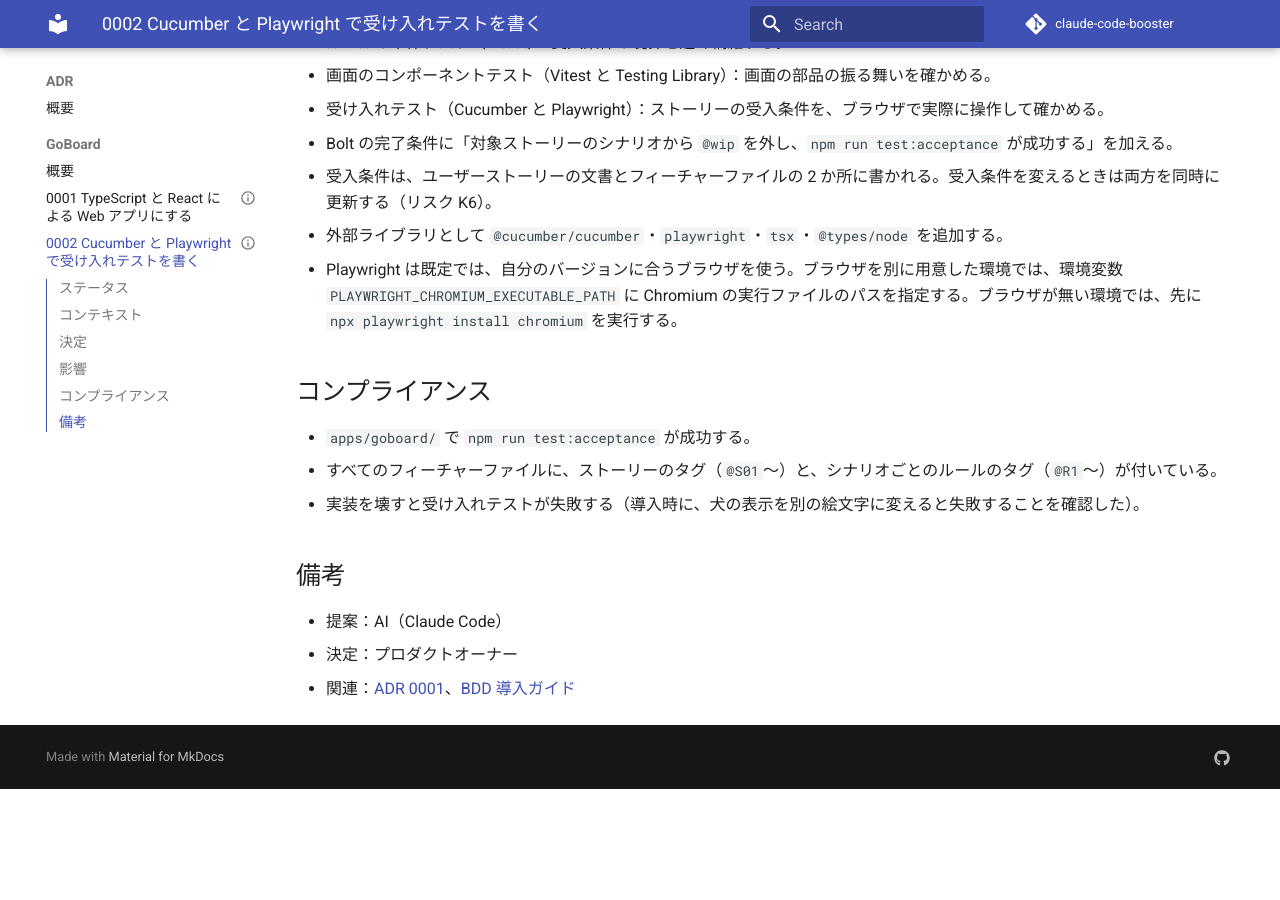
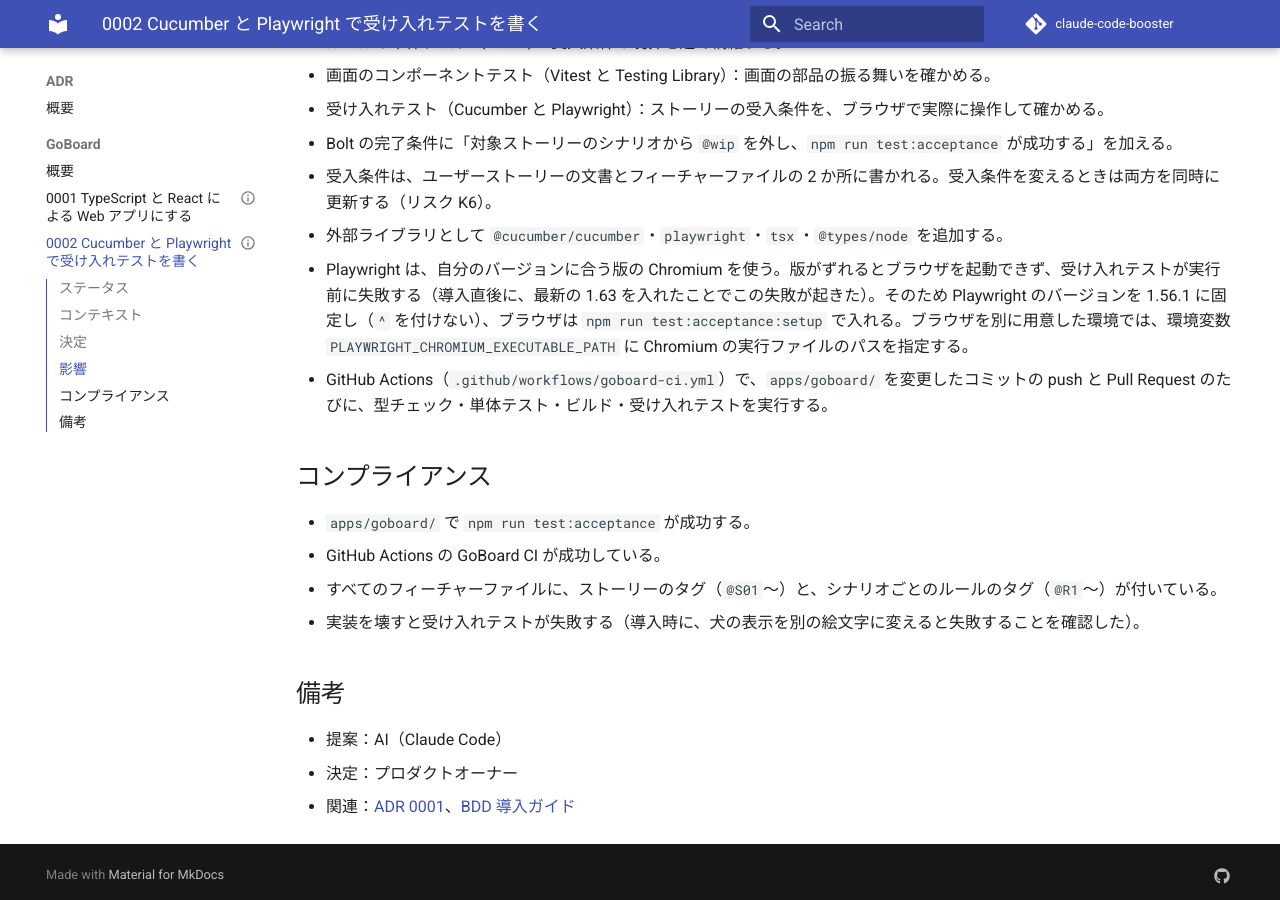
Before and after one commit to k2works/sdd-handson-go-board, an MkDocs documentation site: the page built from docs/adr/goboard/0002-CucumberとPlaywrightで受け入れテストを書く.md, in a window 1280 px wide and 900 px high, scrolled down 1382 px. Built offline with MkDocs 1.6.1 and Material for MkDocs 9.7.7, drawn with Linux system fonts in a browser that asks for light colours; comment, search, counter and statistics services are not loaded; before the commit the page ends 2171 px from its top, so only the background shows below that.

Commit message:
ci(goboard): 受け入れテストの失敗を直し、GitHub Actions の CI を追加
npm run test:acceptance を環境変数なしで実行すると、Playwright 1.63 用の Chromium が
見つからずに失敗していた。

- Playwright を 1.56.1 に固定し、Chromium の版がずれないようにした
- ブラウザを入れる npm run test:acceptance:setup と、起動できないときの案内を追加
- apps/goboard の変更の push と Pull Request で、型チェック・単体テスト・ビルド・
  受け入れテストを実行する GoBoard CI を追加
- README・ADR 0002・リリース計画（完了条件に CI の成功）を更新

Co-Authored-By: Claude Opus 5.5 <noreply@anthropic.com>
Claude-Session: https://claude.ai/code/session_01XJaVhfJBdX23SdHKwk7Dje

```diff
--- a/docs/adr/goboard/0002-CucumberとPlaywrightで受け入れテストを書く.md
+++ b/docs/adr/goboard/0002-CucumberとPlaywrightで受け入れテストを書く.md
@@ -46,11 +46,13 @@ GoBoard のユーザーストーリーの受入条件を日本語の Gherkin（
 - Bolt の完了条件に「対象ストーリーのシナリオから `@wip` を外し、`npm run test:acceptance` が成功する」を加える。
 - 受入条件は、ユーザーストーリーの文書とフィーチャーファイルの 2 か所に書かれる。受入条件を変えるときは両方を同時に更新する（リスク K6）。
 - 外部ライブラリとして `@cucumber/cucumber`・`playwright`・`tsx`・`@types/node` を追加する。
-- Playwright は既定では、自分のバージョンに合うブラウザを使う。ブラウザを別に用意した環境では、環境変数 `PLAYWRIGHT_CHROMIUM_EXECUTABLE_PATH` に Chromium の実行ファイルのパスを指定する。ブラウザが無い環境では、先に `npx playwright install chromium` を実行する。
+- Playwright は、自分のバージョンに合う版の Chromium を使う。版がずれるとブラウザを起動できず、受け入れテストが実行前に失敗する（導入直後に、最新の 1.63 を入れたことでこの失敗が起きた）。そのため Playwright のバージョンを 1.56.1 に固定し（`^` を付けない）、ブラウザは `npm run test:acceptance:setup` で入れる。ブラウザを別に用意した環境では、環境変数 `PLAYWRIGHT_CHROMIUM_EXECUTABLE_PATH` に Chromium の実行ファイルのパスを指定する。
+- GitHub Actions（`.github/workflows/goboard-ci.yml`）で、`apps/goboard/` を変更したコミットの push と Pull Request のたびに、型チェック・単体テスト・ビルド・受け入れテストを実行する。
 
 ## コンプライアンス
 
 - `apps/goboard/` で `npm run test:acceptance` が成功する。
+- GitHub Actions の GoBoard CI が成功している。
 - すべてのフィーチャーファイルに、ストーリーのタグ（`@S01`〜）と、シナリオごとのルールのタグ（`@R1`〜）が付いている。
 - 実装を壊すと受け入れテストが失敗する（導入時に、犬の表示を別の絵文字に変えると失敗することを確認した）。
 
```
Also changed, not shown: other parts of docs/adr/goboard/0002-CucumberとPlaywrightで受け入れテストを書く.md (+1 -1 lines), apps/goboard/README.md (+6 -1 lines), docs/development/goboard/release_plan.md (+3 -1 lines), docs/log.md (+2 -0 lines), 4 other files.
